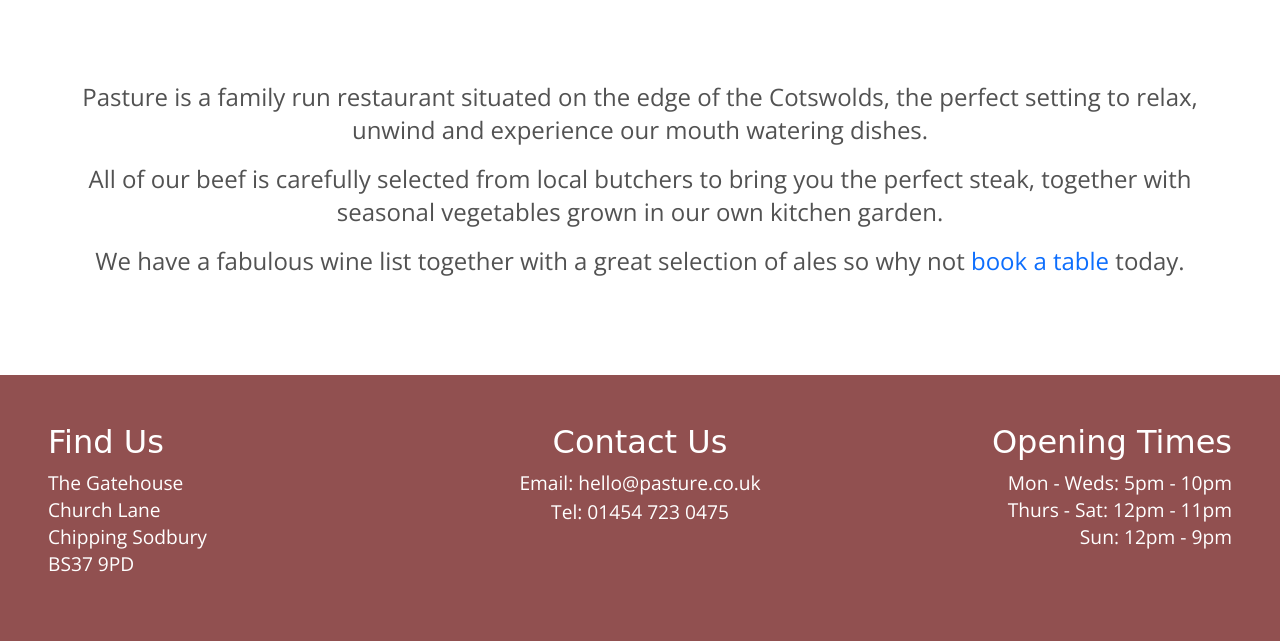
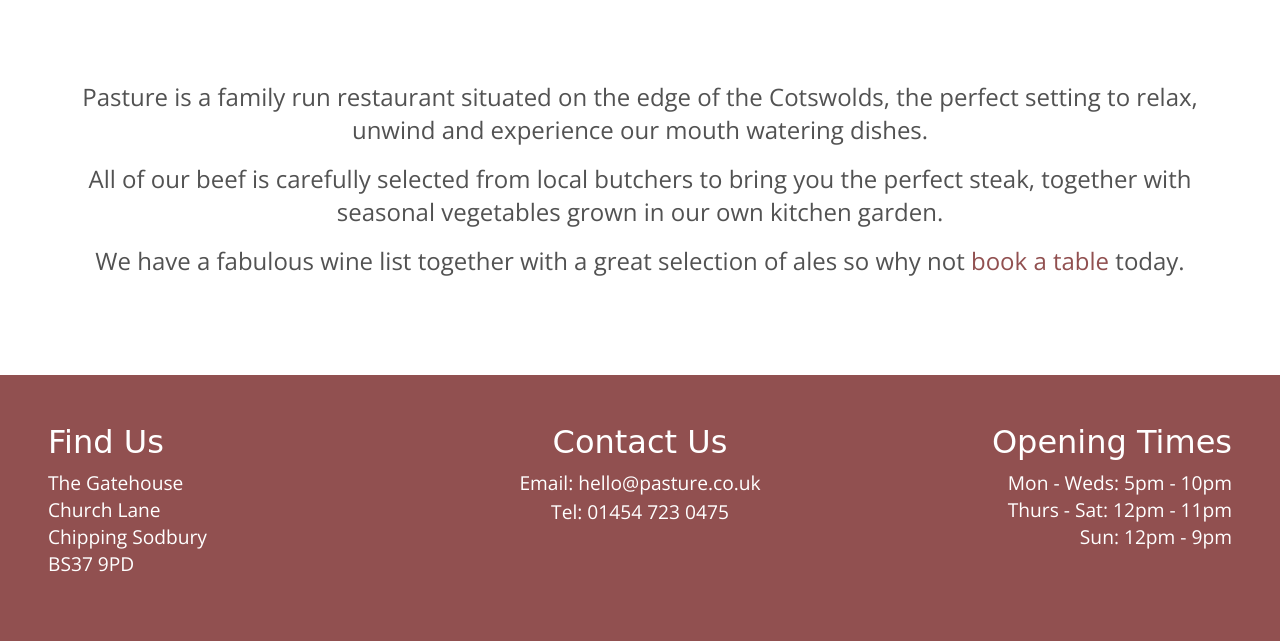
Before and after one commit to MichelleBritton/pasture, a Django app: page / in a window 1280 px wide. Shown: the part 800-1441 px from the top of the page. Run offline with Django 3.2, Linux system fonts and the light colour scheme; some libraries are stand-ins or nearby versions; some web fonts are replaced.

Commit message:
Change color of links to red

```diff
--- a/static/css/style.css
+++ b/static/css/style.css
@@ -66,6 +66,9 @@ p {
 ------------------------------------------------------------------*/
 .white {
     color: #fff;
+}
+.red {
+    color: #915050;
 }
 a {
     display: inline-block;
--- a/templates/index.html
+++ b/templates/index.html
@@ -15,6 +15,6 @@
 <section class="text-area text-center">
     <p>Pasture is a family run restaurant situated on the edge of the Cotswolds, the perfect setting to relax, unwind and experience our mouth watering dishes.</p>
     <p>All of our beef is carefully selected from local butchers to bring you the perfect steak, together with seasonal vegetables grown in our own kitchen garden.</p>
-    <p>We have a fabulous wine list together with a great selection of ales so why not <a href="">book a table</a> today.</p>
+    <p>We have a fabulous wine list together with a great selection of ales so why not <a href="" class="red">book a table</a> today.</p>
 </section>
 {%endblock%}
```
